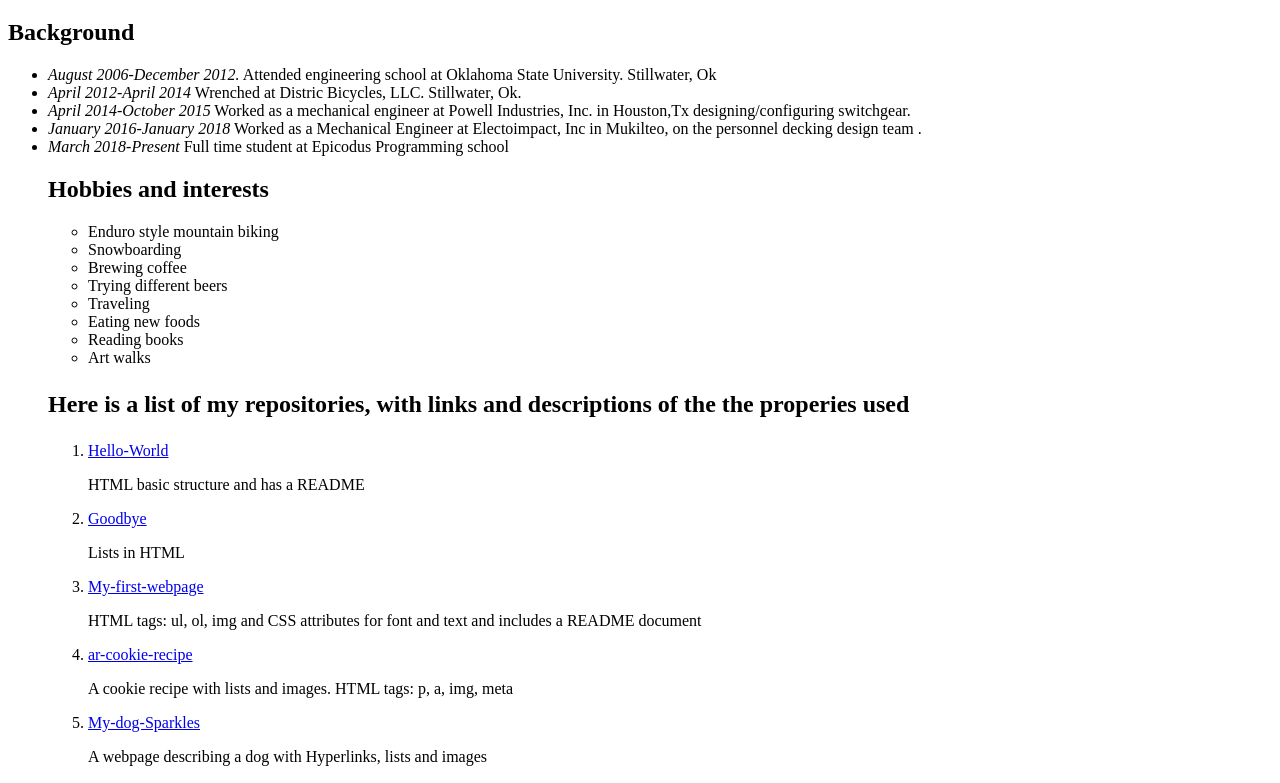
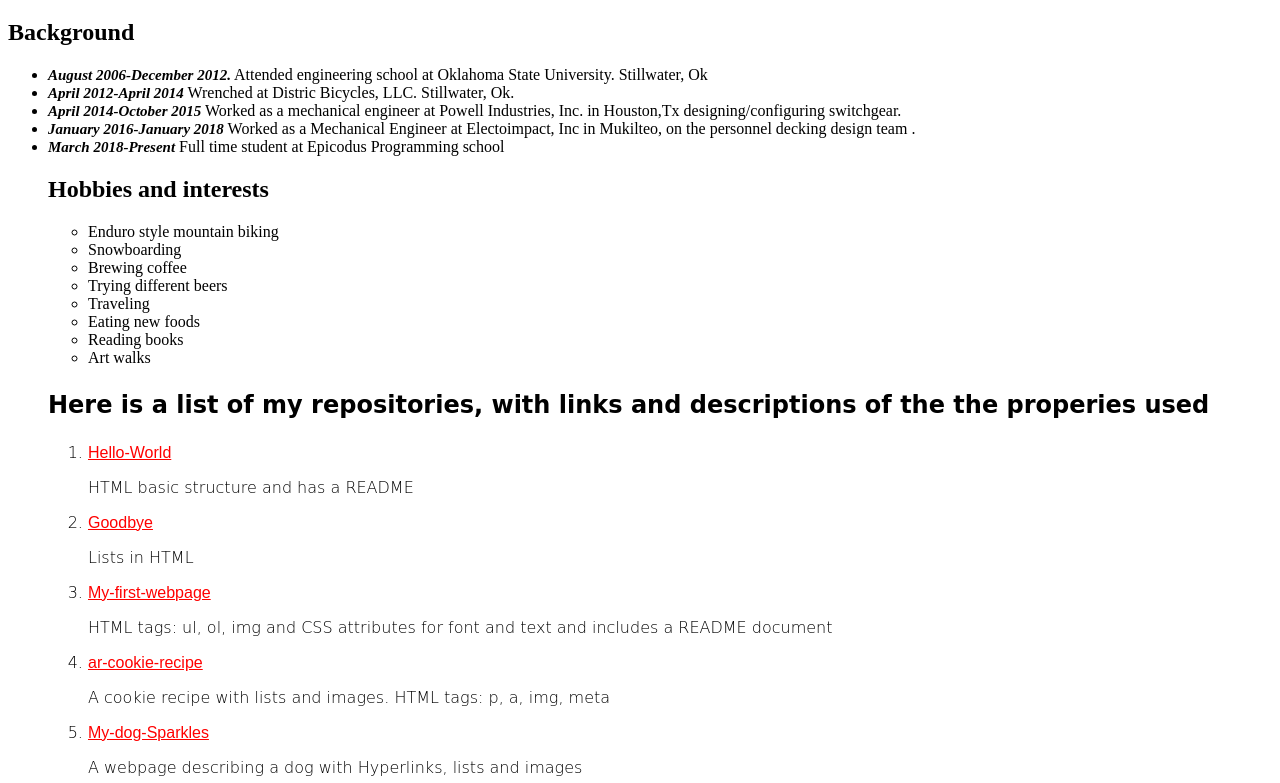
Before and after one commit to Coderoper/javascript-ping-pong, a plain HTML site: page index.html in a window 1280 px wide. Shown: the part 1067-1850 px from the top of the page. Drawn offline with Linux system fonts and the light colour scheme.

Commit message:
This will add a cascading element and a css stylesheet reference to index.html

```diff
--- a/CSS/styles.css
+++ b/CSS/styles.css
@@ -0,0 +1,13 @@
+.dates{
+font-size: 15px;
+font-style:italic;
+font-weight:bold;
+}
+.cascade ol li a{
+  color: red;
+  font-family: fantasy;
+
+}
+.font1 {
+font-family:cursive;
+font-weight:lighter;}
--- a/index.html
+++ b/index.html
@@ -1,12 +1,13 @@
 <!DOCTYPE html>
   <html>
+    <link href="css/styles.css" rel="stylesheet" type="text/css" media="all">
     <head>
-      <title>Austin Roberts Portfolio</title>
+      <title>Austin Roberts Portfoli</title>
     </head>
     <body>
       <div>
         <h1><strong>Austin Roberts's Portfolio Page</strong></h1>
-        <h3><a href="https://coderoper.github.io/Portfolio-Landing-Page/">See this webpage live, on the internet.</a></h3>
+        <h3><a href="https://coderoper.github.io/Portfolio-Landing-Page/"><em>See this webpage live, on the internet.</em></a></h3>
       </div>
       <img src="img/profile.jpg" alt="Austin's profile picture">
       <div>
@@ -18,11 +19,11 @@
       </div>
         <ul>
           <li>
-            <em>August 2006-December 2012.</em> Attended engineering school at Oklahoma State University. Stillwater, Ok</li>
-            <li><em>April 2012-April 2014</em> Wrenched at Distric Bicycles, LLC. Stillwater, Ok.
-            <li><em>April 2014-October 2015</em> Worked as a mechanical engineer at Powell Industries, Inc. in Houston,Tx designing/configuring switchgear.
-            <li><em>January 2016-January 2018</em> Worked as a Mechanical Engineer at Electoimpact, Inc in Mukilteo, on the personnel decking design team .
-            <li><em>March 2018-Present</em> Full time student at Epicodus Programming school</li>
+            <span class="dates">August 2006-December 2012.</span> Attended engineering school at Oklahoma State University. Stillwater, Ok</li>
+            <li><span class="dates">April 2012-April 2014</span> Wrenched at Distric Bicycles, LLC. Stillwater, Ok.
+            <li><span class="dates">April 2014-October 2015</span> Worked as a mechanical engineer at Powell Industries, Inc. in Houston,Tx designing/configuring switchgear.
+            <li><span class="dates">January 2016-January 2018</span> Worked as a Mechanical Engineer at Electoimpact, Inc in Mukilteo, on the personnel decking design team .
+            <li><span class="dates">March 2018-Present</span> Full time student at Epicodus Programming school</li>
 
       <div>
         <h2>Hobbies and interests</h2>
@@ -36,7 +37,8 @@
             <li>Reading books</li>
             <li>Art walks</li>
       </div>
-
+      <div class="cascade">
+        <div class="font1">
           <h2><p>Here is a list of my repositories, with links and descriptions of the the properies used</p></h2>
           <ol>
             <li><a href="https://github.com/Coderoper/Hello-World.git">Hello-World</a></li>
@@ -66,5 +68,7 @@
             <li><a href="https://github.com/Coderoper/wikipedia-home-page.git">wikipedia-home-page</a></li>
                 <p>HTML page with Bootstrap styling</p>
           </ol>
+        </div>
+      </div>
     </body>
   </html>
```
Lines whose indentation alone changed are shown as unchanged.
